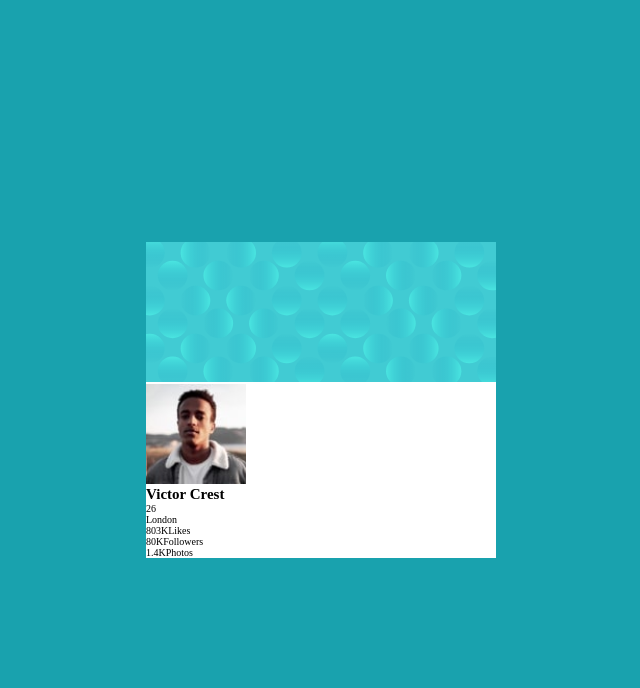
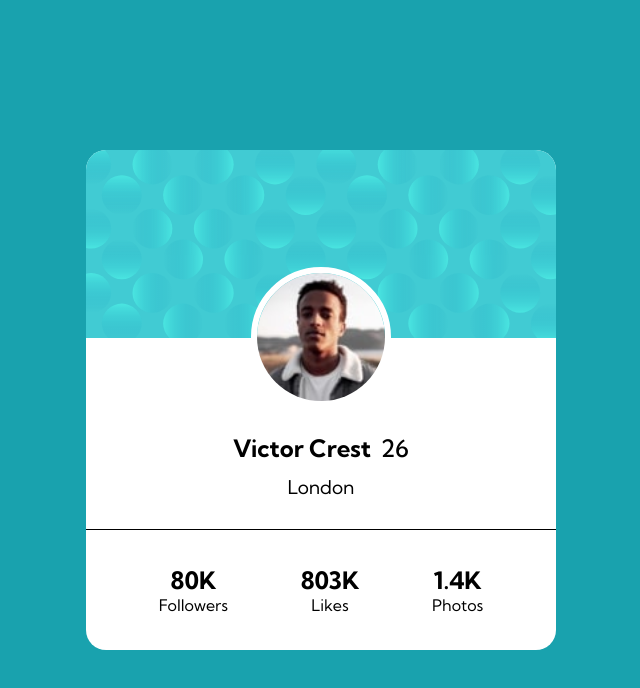
Before and after one commit to inocenciooo/profile-card-component, a plain HTML site: page index.html in a window 1280 px wide. Shown: the whole page, without its empty margins (319-959 px from the left). Drawn offline with Linux system fonts and the light colour scheme.

Commit message:
layout do card feito, falta estilizações

```diff
--- a/index.html
+++ b/index.html
@@ -6,12 +6,10 @@
   <meta name="viewport" content="width=device-width, initial-scale=1.0">
 
   <link rel="icon" type="image/png" sizes="32x32" href="./src/images/favicon-32x32.png">
-
   <link rel="stylesheet" href="./src/css/style.css">
   <link rel="stylesheet" href="./src/css/responsive.css">
 
   <title>Profile card | Vinícius Inocêncio </title>
-
 
 </head>
 
@@ -24,16 +22,18 @@
     <section class="informations">
       <div class="user">
         <img class="profile-image" src="./src/images/image-victor.jpg" alt="Foto de perfil do usuário">
-        <h1>Victor Crest</h1>
-        <p>26</p>
+        <div>
+          <span>Victor Crest</span><span class="age">26</span>
+        </div>
         <p>London</p>
       </div>
       <div class="statistics">
         <div>
-          <p><span>803K</span>Likes</p>
+          <p><span>80K</span>Followers</p>
         </div>
         <div>
-          <p><span>80K</span>Followers</p>
+
+          <p><span>803K</span>Likes</p>
         </div>
         <div>
           <p><span>1.4K</span>Photos</p>
--- a/src/css/style.css
+++ b/src/css/style.css
@@ -1,3 +1,5 @@
+@import url("https://fonts.googleapis.com/css2?family=Kumbh+Sans:wght@100..900&display=swap");
+
 :root {
   --dark-cyan: hsl(185, 75%, 39%);
   --very-dark-desaturated-blue: hsl(229, 23%, 23%);
@@ -5,17 +7,18 @@
   --dark-gray: hsl(0, 0%, 59%);
 }
 
-*{
+* {
   margin: 0;
   padding: 0;
   box-sizing: border-box;
 }
 
-html{
+html {
   font-size: 10px;
+  font-family: "Kumbh Sans";
 }
 
-body{
+body {
   min-height: 100vh;
   display: flex;
   flex-direction: column;
@@ -24,17 +27,69 @@ body{
   background-color: var(--dark-cyan);
 }
 
-img{
+img {
   width: 100%;
 }
 
-.card{
+.card {
   background-color: white;
   display: flex;
   flex-direction: column;
+  font-size: 1.6rem;
+  margin: 0 auto;
+  border-radius: 2rem;
+  overflow: hidden;
+  height: 50rem;
+  width: 47rem;
 }
 
-.user .profile-image{
-    height: 10rem;
-    width: 10rem;
+.informations .user {
+  position: relative;
+  display: flex;
+  flex-direction: column;
+  justify-content: center;
+  align-items: center;
 }
+
+.informations .user .profile-image {
+  position: absolute;
+  border-radius: 100%;
+  border: 0.6rem solid white;
+  top: -7.5rem;
+  height: 14rem;
+  width: 14rem;
+}
+
+.informations .user div {
+  margin-top: 9.1rem;
+  font-size: 2.4rem;
+  font-weight: 700;
+}
+
+.informations .user .age {
+  margin-left: 1rem;
+  font-weight: 500;
+}
+
+.informations .user p {
+  font-size: 1.9rem;
+  margin: 1.2rem 0 3rem 0;
+}
+
+.informations .statistics {
+  border-top: 0.1rem solid black;
+  display: flex;
+  justify-content: space-evenly;
+  padding-top: 3.5rem;
+}
+
+.informations .statistics span {
+  display: block;
+  text-align: center;
+  font-size: 2.4rem;
+  font-weight: 700;
+}
+
+.informations .statistics div {
+  text-align: center;
+}
```
Lines whose indentation alone changed are shown as unchanged.
